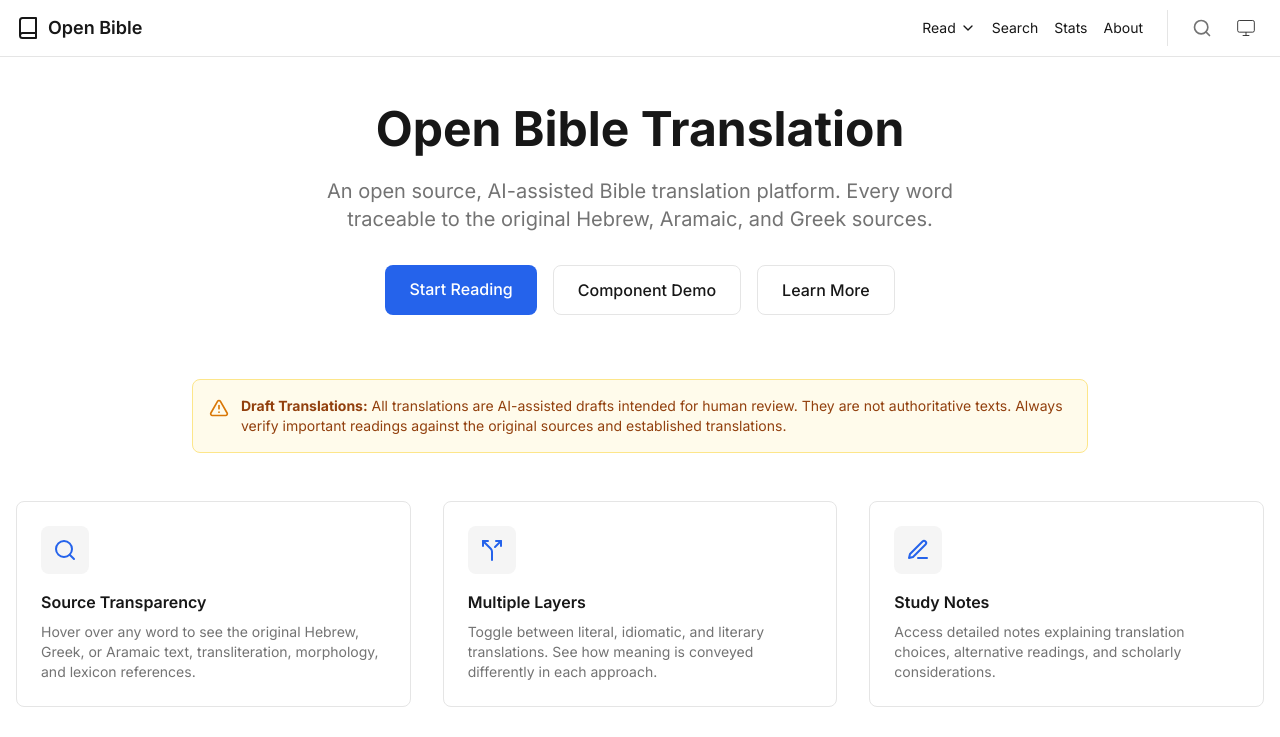
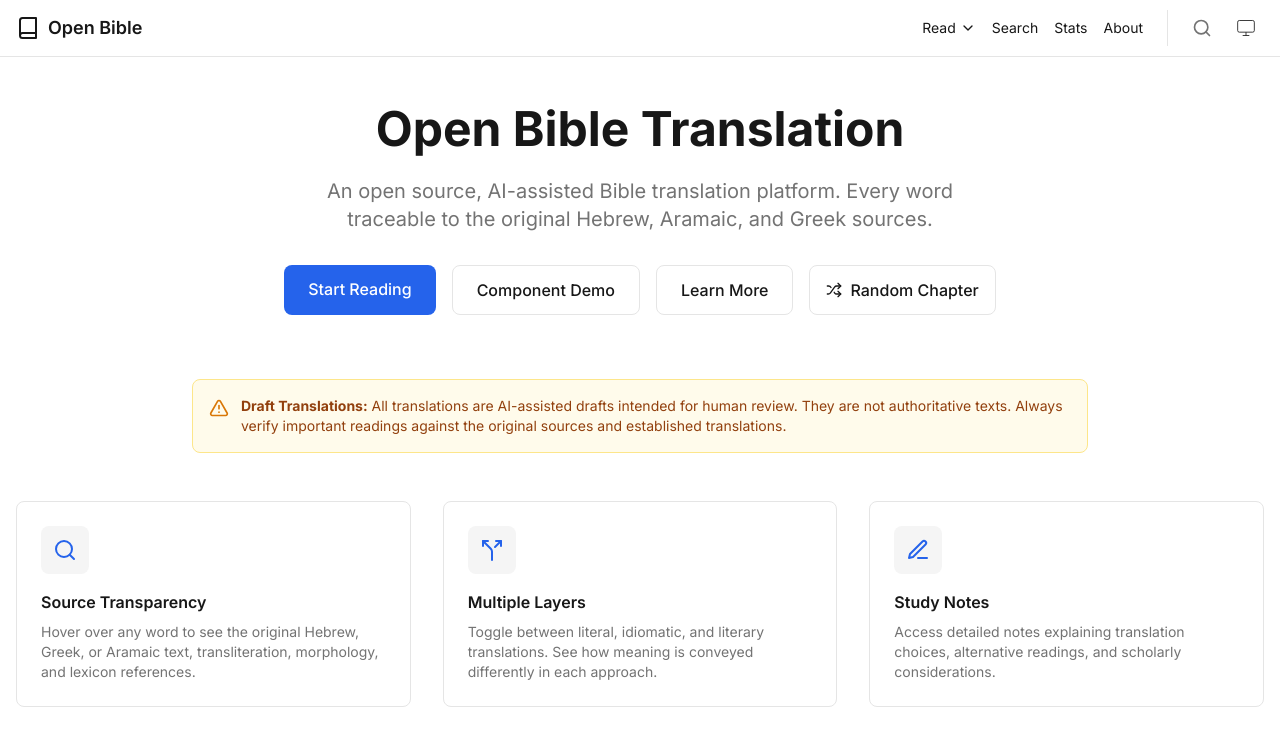
Before and after one commit to jeremiahjordanisaacson/Bible, a Next.js app in the folder apps/web/: page / in a window 1280 px wide. Shown: the top 737 px of the page. Built offline with nearby package versions, Linux system fonts and the light colour scheme.

Commit message:
Add random chapter button for discovery
Click to navigate to a random chapter from any of the 66 books.
Placed in hero section for easy access.

```diff
--- a/apps/web/src/app/page.tsx
+++ b/apps/web/src/app/page.tsx
@@ -2,6 +2,7 @@
 
 import Link from 'next/link';
 import { ReadingHistoryList } from '@/components/reading-history';
+import { RandomChapterButton } from '@/components/random-chapter-button';
 
 export default function HomePage() {
   return (
@@ -34,6 +35,7 @@ export default function HomePage() {
           >
             Learn More
           </Link>
+          <RandomChapterButton />
         </div>
       </section>
 
--- /dev/null
+++ b/apps/web/src/components/random-chapter-button.tsx
@@ -0,0 +1,42 @@
+'use client';
+
+import * as React from 'react';
+import { useRouter } from 'next/navigation';
+import { allBooks } from '@/data/books-metadata';
+
+export function RandomChapterButton() {
+  const router = useRouter();
+
+  const goToRandomChapter = () => {
+    const randomBook = allBooks[Math.floor(Math.random() * allBooks.length)];
+    const randomChapter = Math.floor(Math.random() * randomBook.chapters) + 1;
+    router.push(`/read/${randomBook.code}/${randomChapter}/`);
+  };
+
+  return (
+    <button
+      onClick={goToRandomChapter}
+      className="px-4 py-2 border border-[var(--border)] rounded-lg font-medium hover:bg-[var(--muted)] transition flex items-center gap-2"
+    >
+      <svg
+        xmlns="http://www.w3.org/2000/svg"
+        viewBox="0 0 24 24"
+        fill="none"
+        stroke="currentColor"
+        strokeWidth="2"
+        strokeLinecap="round"
+        strokeLinejoin="round"
+        className="w-4 h-4"
+      >
+        <path d="M2 18h1.4c1.3 0 2.5-.6 3.3-1.7l6.1-8.6c.7-1.1 2-1.7 3.3-1.7H22" />
+        <path d="m18 2 4 4-4 4" />
+        <path d="M2 6h1.9c1.5 0 2.9.9 3.6 2.2" />
+        <path d="M22 18h-5.9c-1.3 0-2.6-.7-3.3-1.8l-.5-.8" />
+        <path d="m18 14 4 4-4 4" />
+      </svg>
+      Random Chapter
+    </button>
+  );
+}
+
+export default RandomChapterButton;
```
